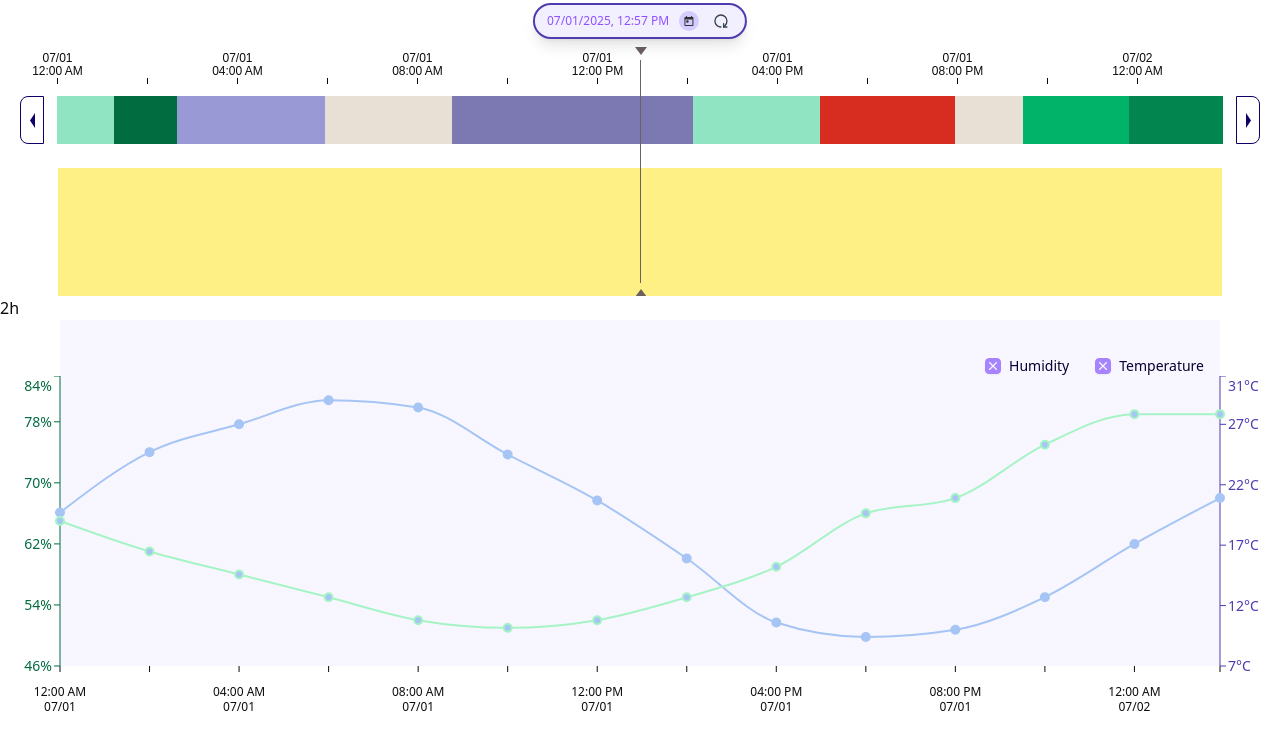
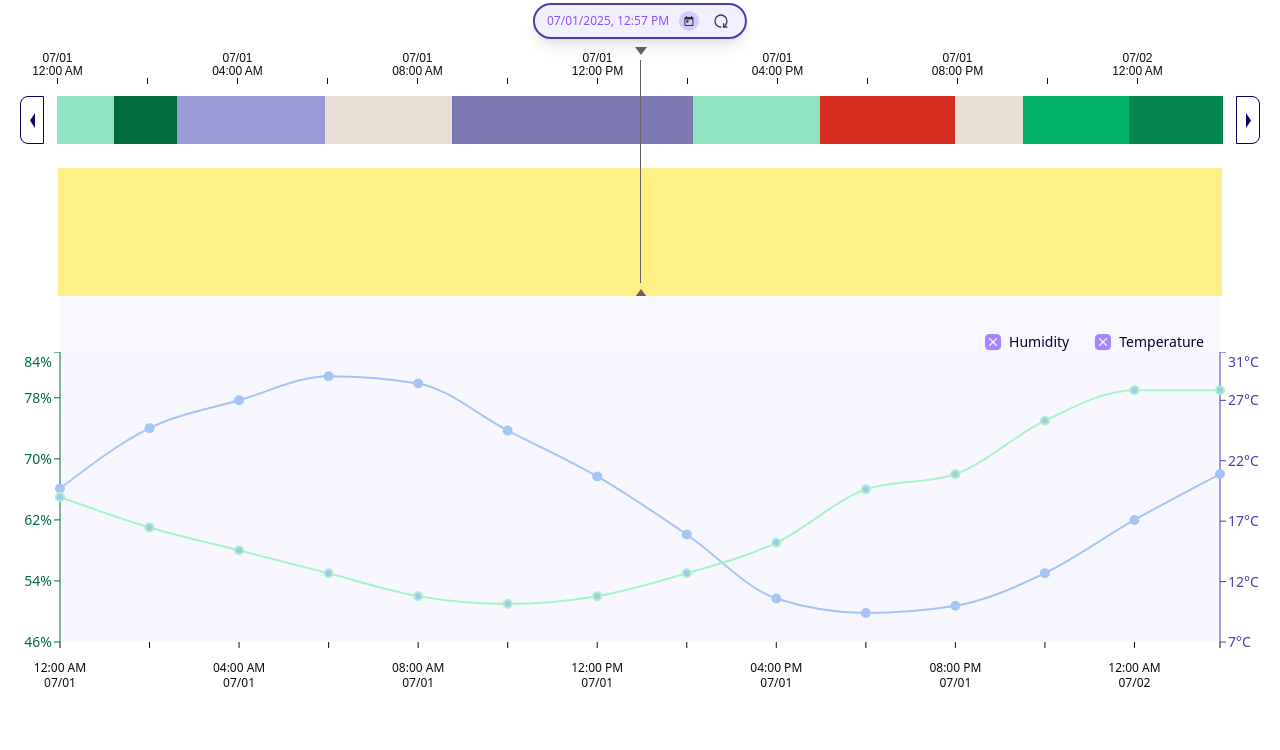
Before and after one commit to satyam0609/mhm-timeline, a Next.js app: page / in a window 1280 px wide. Shown: the top 750 px of the page. Built offline with nearby package versions, Linux system fonts and the light colour scheme.

Commit message:
remove unwanted debuging ui

```diff
--- a/src/app/page.tsx
+++ b/src/app/page.tsx
@@ -119,7 +119,7 @@ export default function Home() {
           onVisibleRangeChange={(data) => setVisibleRange(data)}
         /> */}
       </div>
-      {currentInterval}
+
       <div className="pb-8">
         <div className="bg-lavenderMist_50_opacity mx-15 pt-9">
           <div className=" flex justify-end gap-6.5 mr-4">
```
